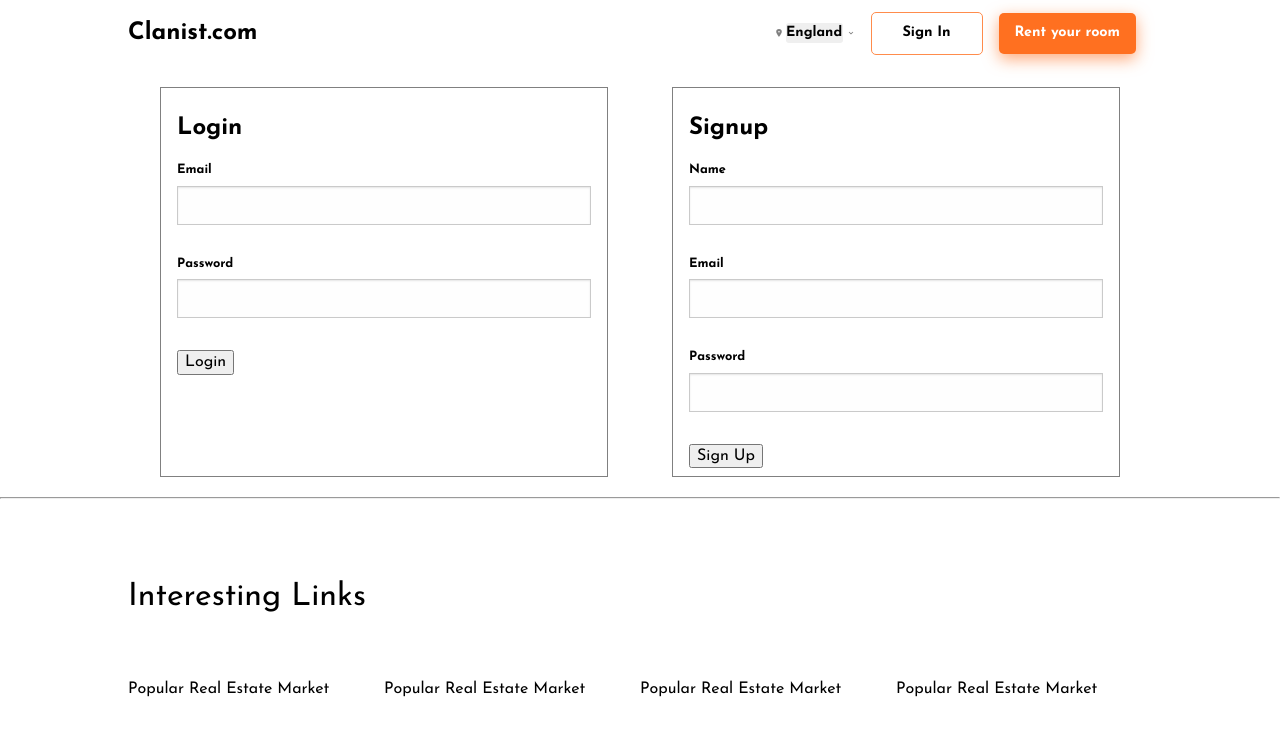
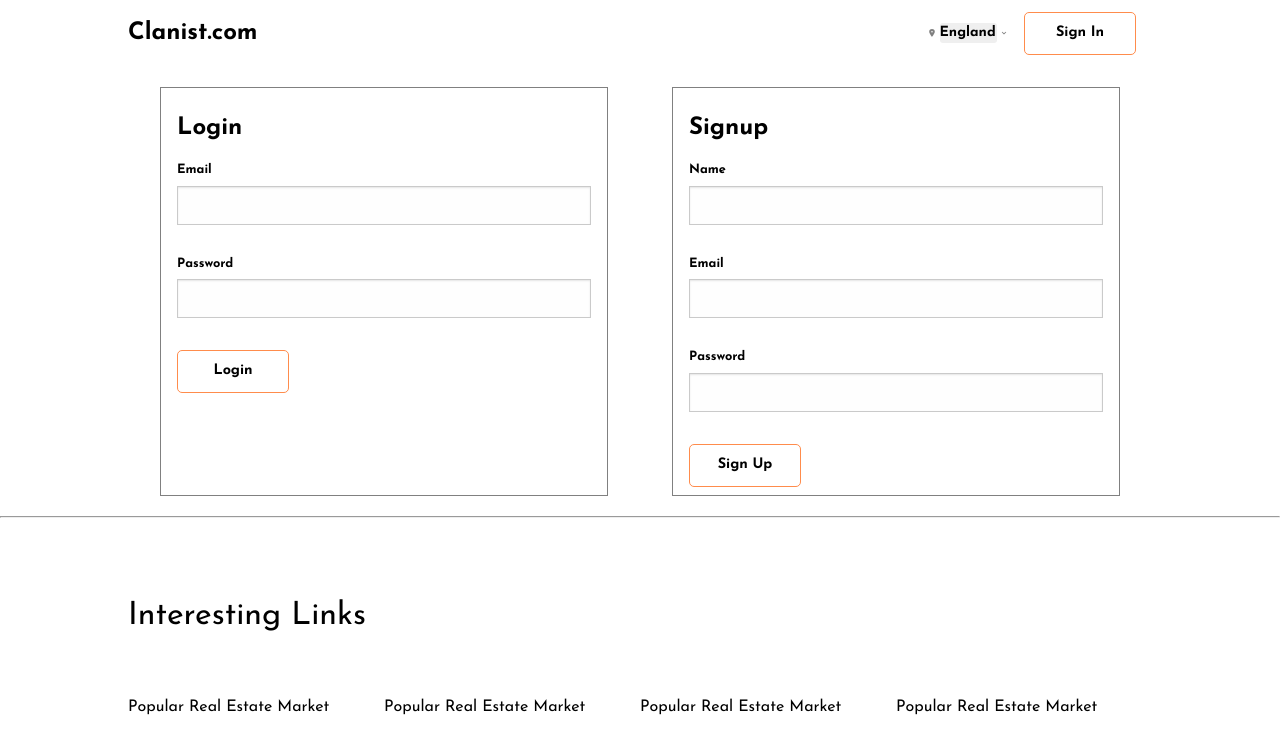
Before and after one commit to anku255/nextjs-blog, a Next.js app: page /auth in a window 1280 px wide. Shown: the top 751 px of the page. Built offline with nearby package versions, Linux system fonts and the light colour scheme.

Commit message:
📝fix styles

```diff
--- a/components/Header.js
+++ b/components/Header.js
@@ -188,6 +188,11 @@ const Header = () => {
 
         <div className="header__right">
           <HeaderSelect isOpen={isOpen} />
+          {isLoggedIn && (
+            <Button primary onClick={() => router.push("/newpost")}>
+              New Post
+            </Button>
+          )}
           {isLoggedIn ? (
             <Button
               secondary
@@ -203,7 +208,6 @@ const Header = () => {
               Sign In
             </Button>
           )}
-          <Button primary>Rent your room</Button>
         </div>
       </div>
 
@@ -214,10 +218,26 @@ const Header = () => {
               <HeaderSelect />
             </li>
             <li>
-              <Button secondary>Sign In</Button>
+              {isLoggedIn ? (
+                <Button
+                  secondary
+                  onClick={() => {
+                    localStorage.removeItem("AUTH_TOKEN");
+                    setIsLoggedIn(false);
+                  }}
+                >
+                  Logout
+                </Button>
+              ) : (
+                <Button secondary onClick={() => router.push("/auth")}>
+                  Sign In
+                </Button>
+              )}
             </li>
             <li>
-              <Button primary>Rent your room</Button>
+              <Button primary onClick={() => router.push("/newpost")}>
+                New Post
+              </Button>
             </li>
           </ul>
         </nav>
--- a/components/Login.js
+++ b/components/Login.js
@@ -6,6 +6,7 @@ import gql from "graphql-tag";
 
 import CustomInput from "./CustomInput";
 import Message from "./Message";
+import Button from "./Button";
 
 const LOGIN_MUTATION = gql`
   mutation login($email: String!, $password: String!) {
@@ -89,9 +90,9 @@ const Login = props => {
               placeholder="Password"
               component={CustomInput}
             />
-            <button type="submit" disabled={loginLoading}>
+            <Button type="submit" secondary disabled={loginLoading}>
               {loginLoading ? "Logging In..." : "Login"}
-            </button>
+            </Button>
           </form>
         )}
       </Formik>
--- a/components/Signup.js
+++ b/components/Signup.js
@@ -6,6 +6,7 @@ import gql from "graphql-tag";
 
 import CustomInput from "./CustomInput";
 import Message from "./Message";
+import Button from "./Button";
 
 const SIGNUP_MUTATION = gql`
   mutation signup($name: String!, $email: String!, $password: String!) {
@@ -100,9 +101,9 @@ const Signup = props => {
               placeholder="Password"
               component={CustomInput}
             />
-            <button type="submit" disabled={signupLoading}>
+            <Button type="submit" secondary disabled={signupLoading}>
               {signupLoading ? "Signing Up..." : "Sign Up"}
-            </button>
+            </Button>
           </form>
         )}
       </Formik>
--- a/pages/auth.js
+++ b/pages/auth.js
@@ -9,6 +9,10 @@ import { screens } from "../theme";
 
 const Styles = styled.div`
   padding: 0.75rem 8rem;
+
+  @media (max-width: ${screens.lg}) {
+    padding: 0.75rem 4rem;
+  }
 
   .container {
     display: flex;
```
Also changed, not shown: pages/newpost.js (renamed from pages/createpost.js, +9 -2 lines).
